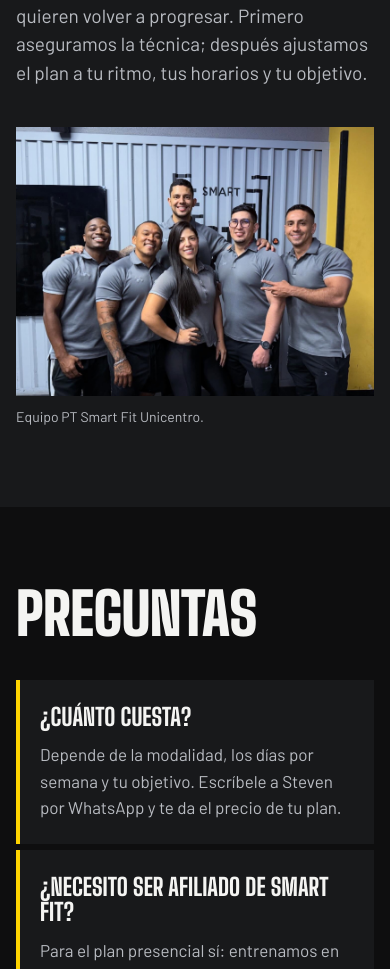
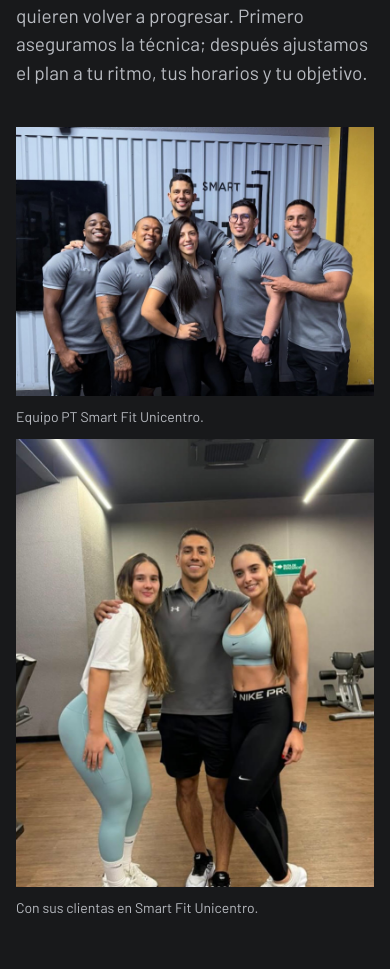
Before and after one commit to JuanMora1945/steven-pelaez-trainer, a React (Vite) app: page / in a window 390 px wide. Shown: the part 7640-8609 px from the top of the page. Built offline with nearby package versions, Linux system fonts and the light colour scheme.

Commit message:
feat: add Steven with clients photo to the About section

```diff
--- a/src/components/Sections.jsx
+++ b/src/components/Sections.jsx
@@ -118,6 +118,7 @@ export function About() {
           aseguramos la técnica; después ajustamos el plan a tu ritmo, tus horarios y tu objetivo.
         </p>
       </div>
+      <div className="about__photos">
         <figure className="about__team reveal">
           <img
             src="/img/steven-team.jpg"
@@ -128,6 +129,17 @@ export function About() {
           />
           <figcaption>Equipo PT Smart Fit Unicentro.</figcaption>
         </figure>
+        <figure className="about__clients reveal">
+          <img
+            src="/img/steven-with-clients.jpg"
+            alt="Steven Pelaez con dos de sus clientas en el gimnasio"
+            width="900"
+            height="1010"
+            loading="lazy"
+          />
+          <figcaption>Con sus clientas en Smart Fit Unicentro.</figcaption>
+        </figure>
+      </div>
     </section>
   )
 }
--- a/src/index.css
+++ b/src/index.css
@@ -898,13 +898,13 @@ a {
 
 .about__portrait {
   grid-row: 1 / span 2;
-  align-self: start;
+  align-self: stretch;
 }
 
 .about__portrait img {
   width: 100%;
-  height: auto;
-  aspect-ratio: 4 / 5;
+  height: 100%;
+  min-height: 560px;
   object-fit: cover;
   object-position: 50% 25%;
 }
@@ -931,19 +931,27 @@ a {
   color: var(--yellow);
 }
 
-.about__team {
+.about__photos {
   grid-column: 2;
   align-self: end;
+  display: grid;
+  grid-template-columns: 1.35fr 1fr;
+  gap: 12px;
 }
 
-.about__team img {
+.about__team img,
+.about__clients img {
   width: 100%;
-  height: auto;
-  aspect-ratio: 16 / 9;
+  height: clamp(300px, 30vw, 440px);
   object-fit: cover;
   object-position: 50% 30%;
 }
 
+.about__team img {
+  object-position: 50% 45%;
+}
+
+.about__clients figcaption,
 .about__team figcaption {
   margin-top: 10px;
   font-size: var(--step-small);
@@ -1188,16 +1196,31 @@ a {
     grid-row: auto;
   }
 
-  .about__team {
+  .about__photos {
     grid-column: 1;
   }
 
   .about__portrait img {
+    height: auto;
+    min-height: 0;
     aspect-ratio: 1 / 1;
+  }
+
+  .about__photos {
+    grid-template-columns: 1fr;
   }
 
   .about__team img {
     aspect-ratio: 4 / 3;
+  }
+
+  .about__team img,
+  .about__clients img {
+    height: auto;
+  }
+
+  .about__clients img {
+    aspect-ratio: 4 / 5;
   }
 }
 
```
Also changed, not shown: odd/tasks/steven-landing.md (+1 -0 lines), public/img/steven-with-clients.jpg (added), 1 other file (tests, documents, lock files or other folders). Lines whose indentation alone changed are shown as unchanged.
